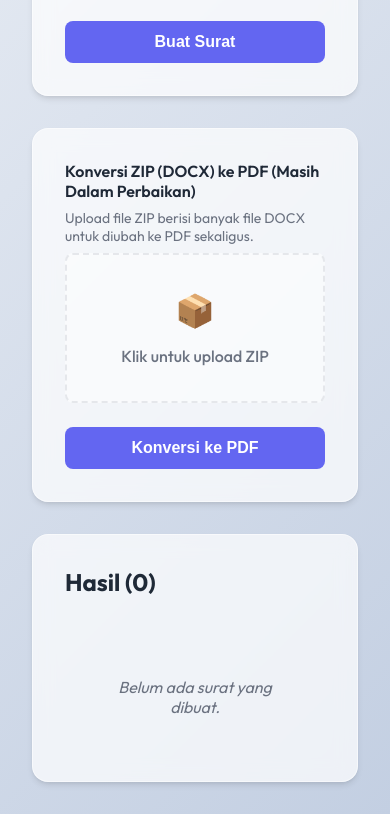
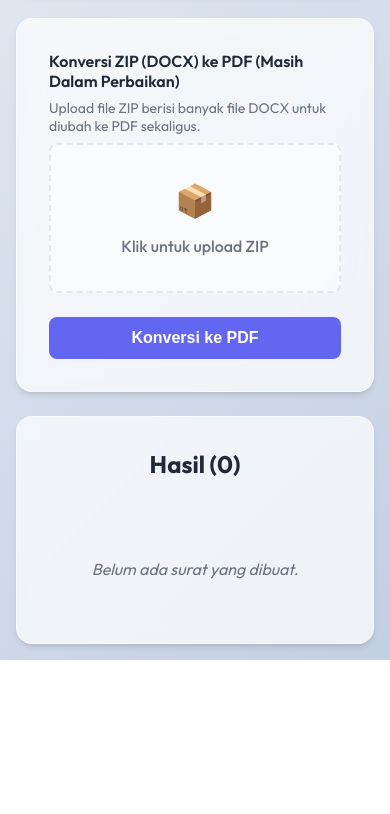
Before and after one commit to fidyan1/fidyan.github.io, a website built with Vite: page index.html in a window 390 px wide. Shown: the part 808-1622 px from the top of the page. After the commit the page ends 1468 px from the top, so only its background shows below. Built offline with nearby package versions, Linux system fonts and the light colour scheme.

Commit message:
style: Improve responsiveness for mobile devices

```diff
--- a/style.css
+++ b/style.css
@@ -63,8 +63,59 @@
 }
 
 @media (max-width: 768px) {
+    body {
+        padding: 1rem;
+        align-items: flex-start;
+        /* Allow scrolling on small screens if content is long */
+    }
+
+    .app-container {
+        gap: 1.5rem;
+    }
+
+    header h1 {
+        font-size: 1.8rem;
+    }
+
     .grid-layout {
         grid-template-columns: 1fr;
+        gap: 1.5rem;
+    }
+
+    .glass-panel {
+        padding: 1.5rem;
+    }
+
+    /* Make buttons huge and easy to tap on mobile */
+    button {
+        padding: 1rem;
+        font-size: 1.1rem;
+    }
+
+    .file-upload-wrapper {
+        height: 120px;
+        /* Slightly compact on mobile */
+    }
+
+    /* Stack the output header on mobile */
+    .output-header {
+        flex-direction: column;
+        gap: 1rem;
+        align-items: stretch;
+    }
+
+    .download-controls {
+        flex-direction: column;
+        width: 100%;
+    }
+
+    .small-input {
+        width: 100%;
+    }
+
+    .secondary-btn {
+        width: 100%;
+        justify-content: center;
     }
 }
 
```
